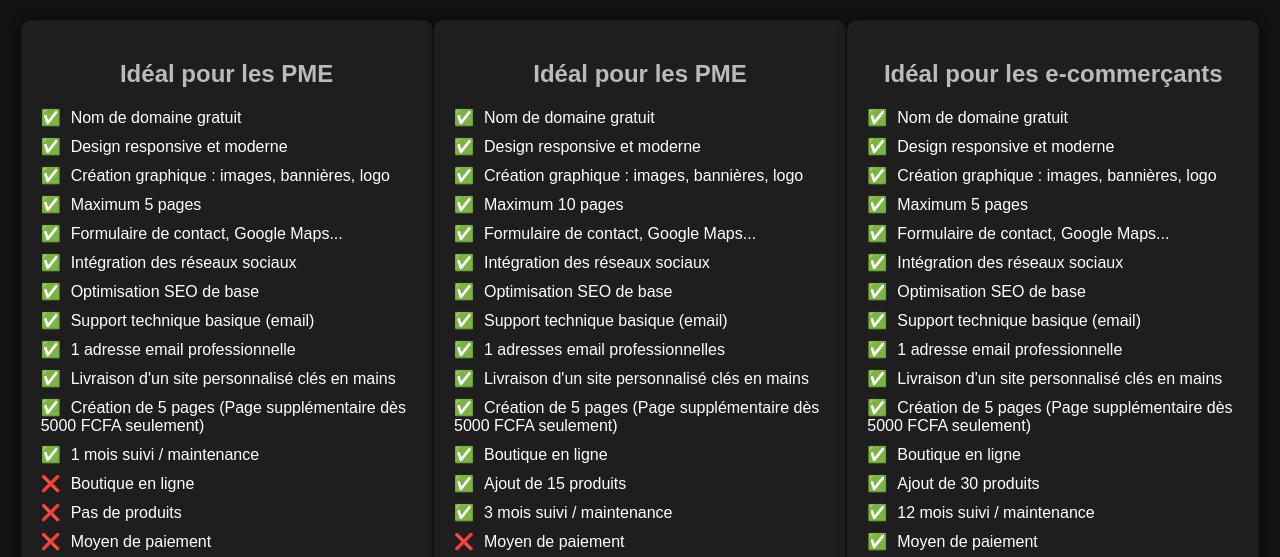
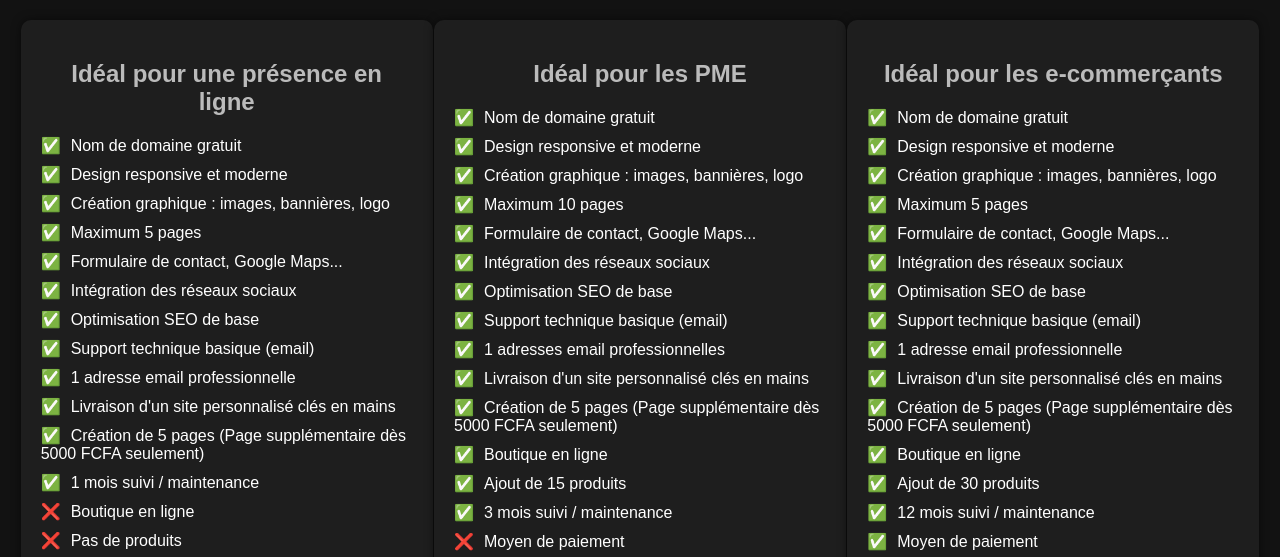
Before and after one commit to malick-tech1/malick-tech, a plain HTML site: page tarif.html in a window 1280 px wide. Shown: the top 557 px of the page. Drawn offline with Linux system fonts and the light colour scheme.

Commit message:
Update tarif.html

```diff
--- a/tarif.html
+++ b/tarif.html
@@ -103,7 +103,7 @@
 
 <div class="container">
     <div class="card">
-        <h2>Idéal pour les PME</h2>
+        <h2>Idéal pour une présence en ligne</h2>
         <ul class="list">
             <li>Nom de domaine gratuit</li>
             <li>Design responsive et moderne</li>
```
